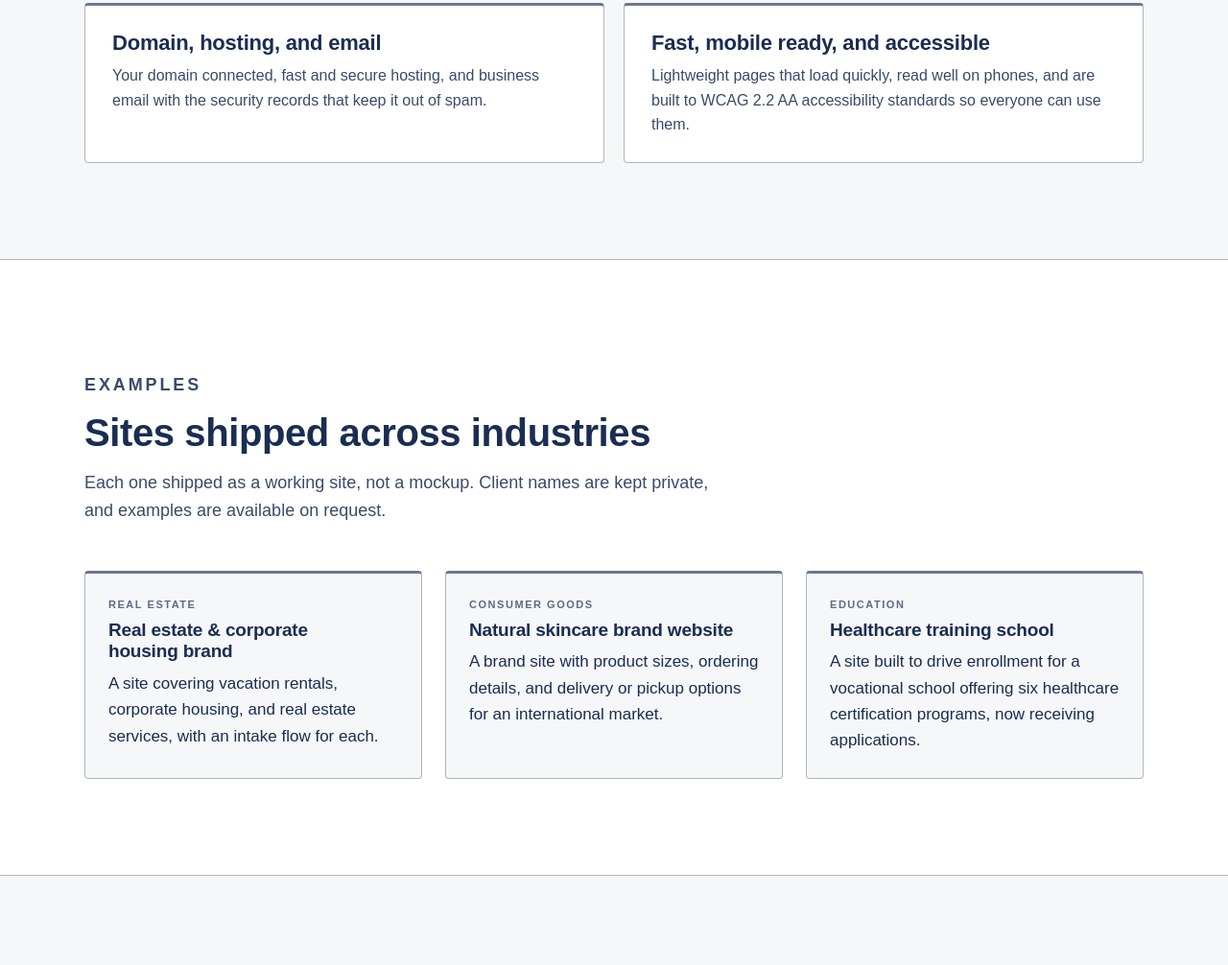
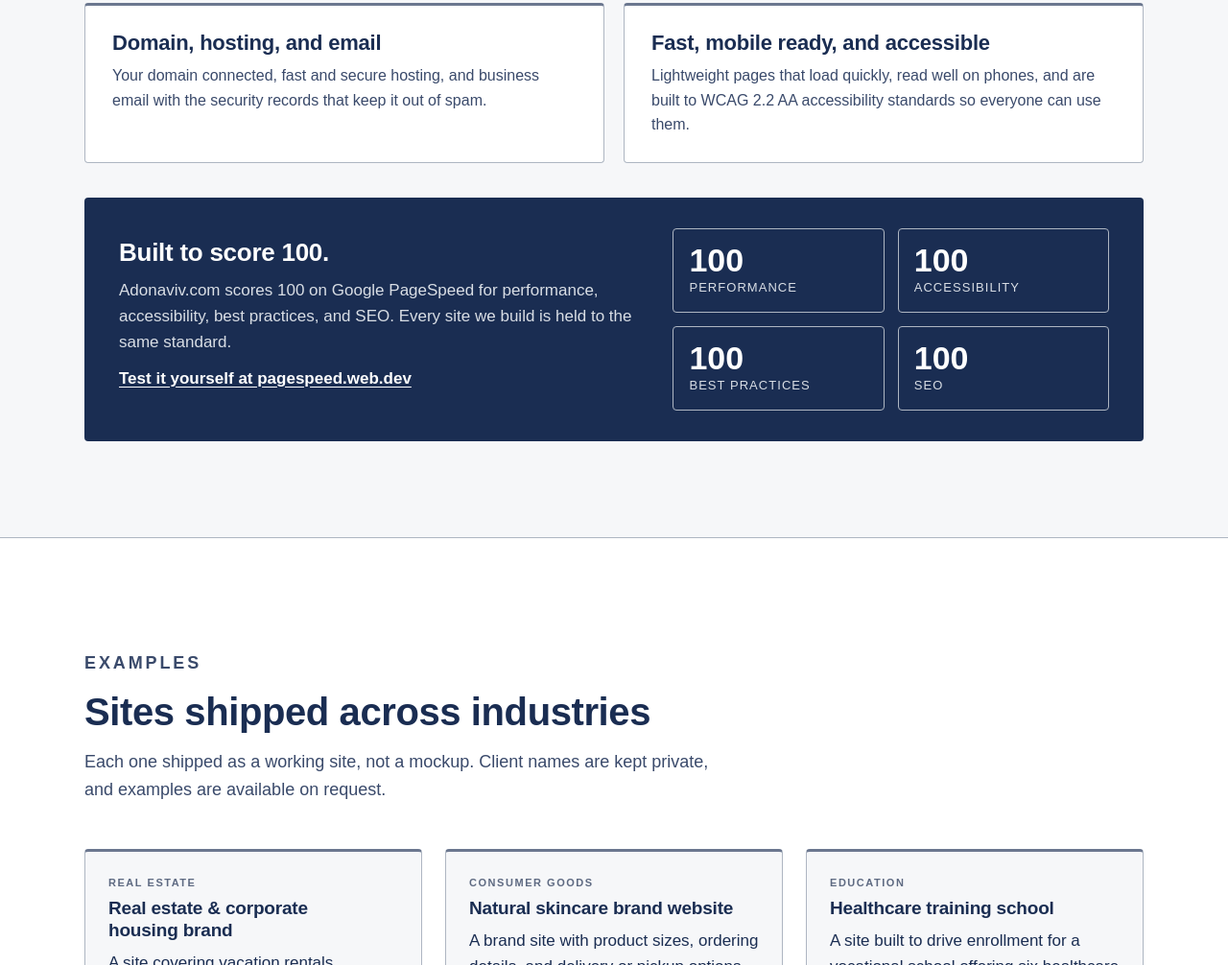
Before and after one commit to Adonaviv/adonaviv-website, a plain HTML site: page websites/index.html in a window 1280 px wide. Shown: the part 1303-2309 px from the top of the page at 96% size. Drawn offline with Linux system fonts and the light colour scheme.

Commit message:
Add files via upload

```diff
--- a/websites/index.html
+++ b/websites/index.html
@@ -349,6 +349,16 @@
   .statement ul{margin:0; padding-left:20px;}
   .statement li{margin-bottom:6px;}
 
+  .proof-band{margin-top:36px; background:var(--navy); color:#F6F7F9; border-radius:4px; padding:32px 36px; display:grid; grid-template-columns:1.2fr 1fr; gap:32px; align-items:center;}
+  .proof-band h3{margin:0 0 10px; font-size:26px; color:#FFFFFF;}
+  .proof-band p{margin:0 0 10px; color:#D9DEE5;}
+  .proof-band a{color:#FFFFFF; font-weight:700; text-decoration:underline; text-underline-offset:3px; display:inline-block; min-height:24px;}
+  .proof-scores{list-style:none; margin:0; padding:0; display:grid; grid-template-columns:repeat(2,1fr); gap:14px;}
+  .proof-scores li{border:1px solid #AEB6C2; border-radius:4px; padding:14px 16px; display:flex; flex-direction:column; align-items:flex-start;}
+  .proof-scores .score{font-size:34px; font-weight:700; line-height:1.1; color:#FFFFFF;}
+  .proof-scores .score-name{font-size:13px; letter-spacing:.08em; text-transform:uppercase; color:#D9DEE5;}
+  @media (max-width:800px){ .proof-band{grid-template-columns:1fr; padding:26px 22px;} }
+
 .hero-proof img{height:auto;}
 .vh{position:absolute!important;width:1px;height:1px;padding:0;margin:-1px;overflow:hidden;clip:rect(0,0,0,0);white-space:nowrap;border:0;}
 </style>
@@ -461,6 +471,19 @@
         <div class="service"><h3>Domain, hosting, and email</h3><p>Your domain connected, fast and secure hosting, and business email with the security records that keep it out of spam.</p></div>
         <div class="service"><h3>Fast, mobile ready, and accessible</h3><p>Lightweight pages that load quickly, read well on phones, and are built to WCAG 2.2 AA accessibility standards so everyone can use them.</p></div>
       </div>
+      <div class="proof-band">
+        <div class="proof-copy">
+          <h3>Built to score 100.</h3>
+          <p>Adonaviv.com scores 100 on Google PageSpeed for performance, accessibility, best practices, and SEO. Every site we build is held to the same standard.</p>
+          <p><a href="https://pagespeed.web.dev/analysis?url=https%3A%2F%2Fadonaviv.com%2F" target="_blank" rel="noopener">Test it yourself at pagespeed.web.dev<span class="vh"> (opens in a new tab)</span></a></p>
+        </div>
+        <ul class="proof-scores" aria-label="Google PageSpeed scores for adonaviv.com">
+          <li><span class="score">100</span><span class="score-name">Performance</span></li>
+          <li><span class="score">100</span><span class="score-name">Accessibility</span></li>
+          <li><span class="score">100</span><span class="score-name">Best Practices</span></li>
+          <li><span class="score">100</span><span class="score-name">SEO</span></li>
+        </ul>
+      </div>
     </div>
   </section>
 
```
Also changed, not shown: accessibility/index.html (+10 -0 lines), education/index.html (+10 -0 lines), index.html (+12 -2 lines), systems/index.html (+10 -0 lines).
